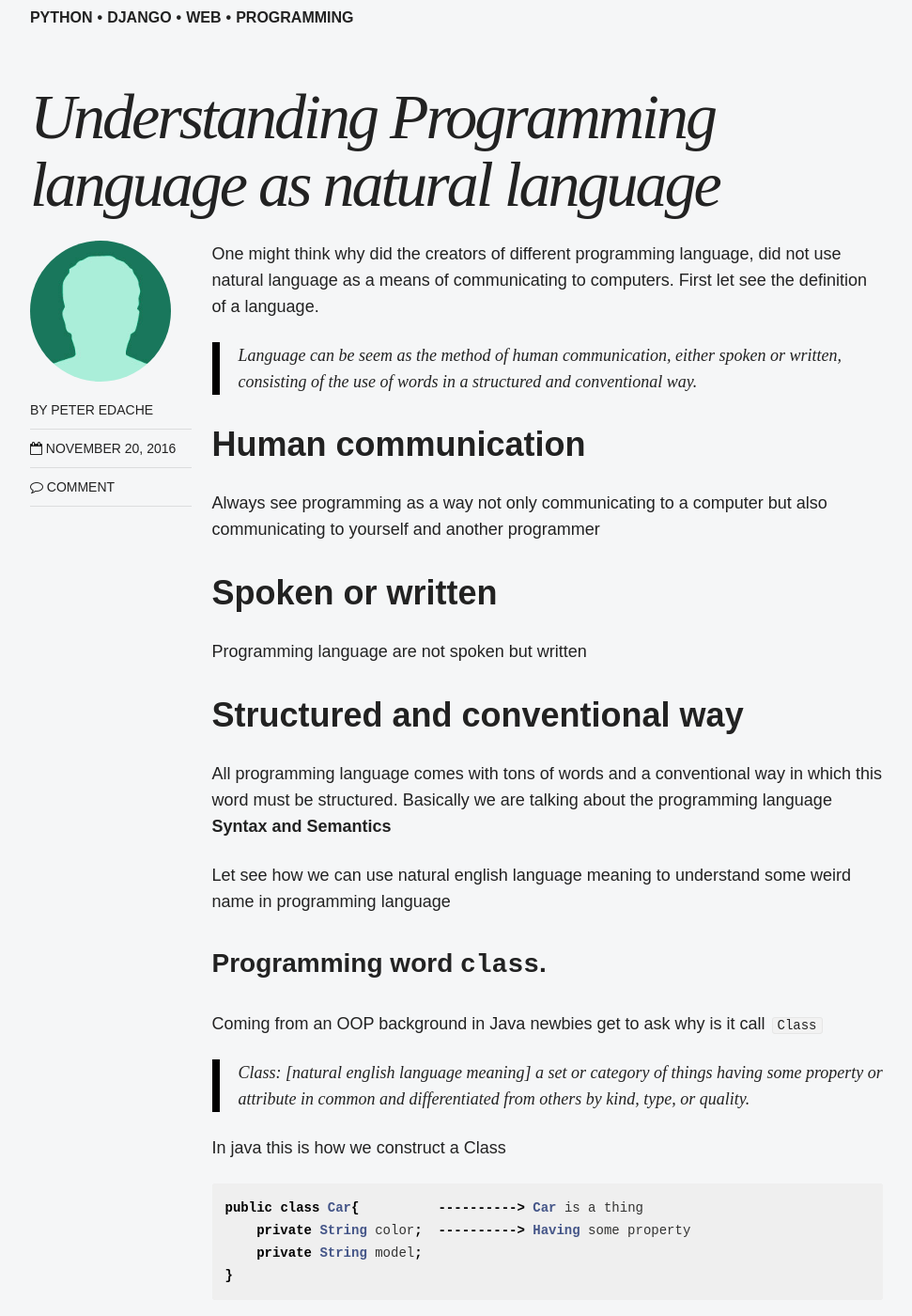
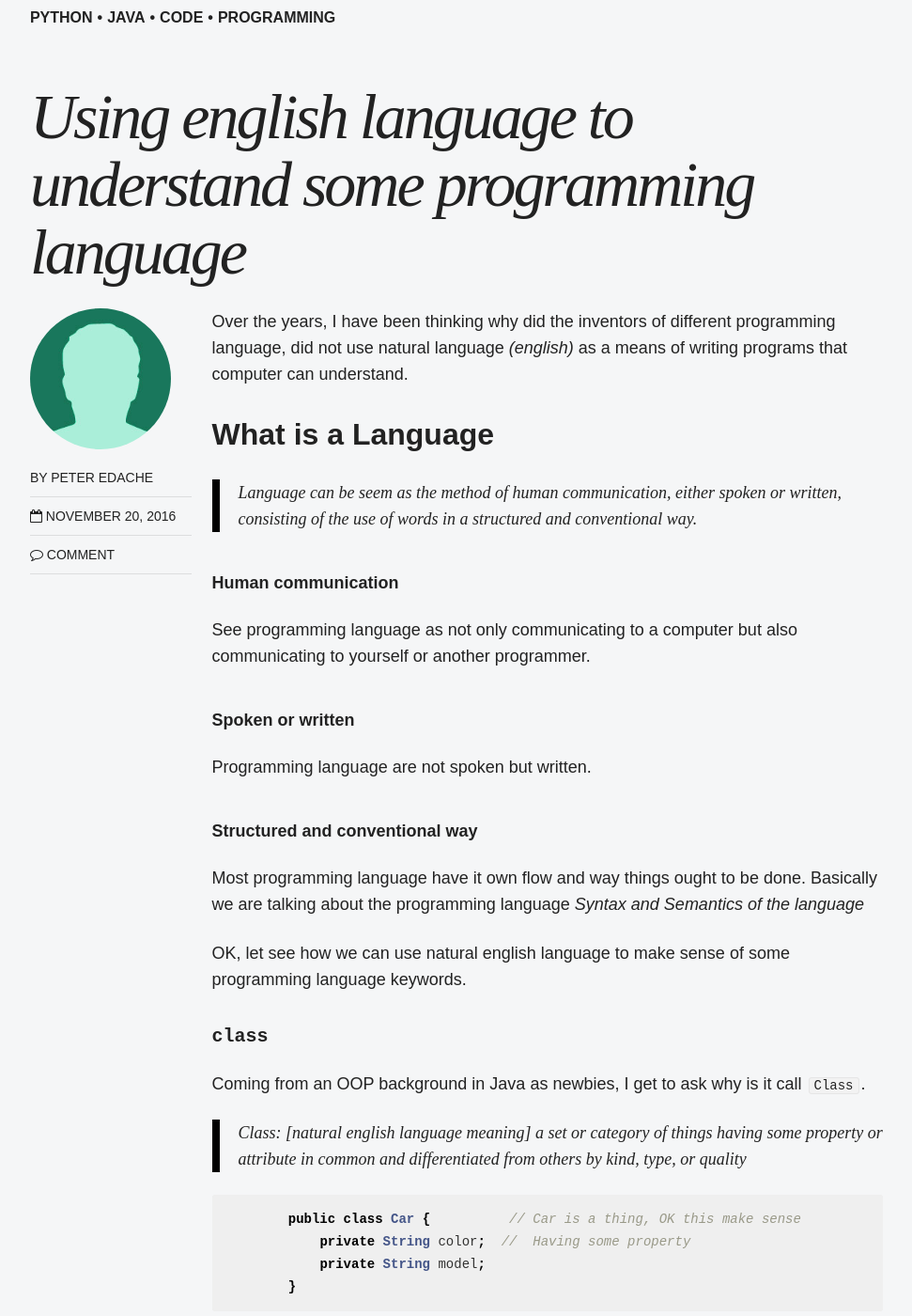
Before and after one commit to freewayz/freewayz.github.io, a Jekyll site: the page built from _posts/blog/2016-11-20-understanding-programing-lang.md, in a window 1280 px wide and 1400 px high, scrolled down 244 px. Shown: the whole window at 94% size, without its empty margins (154-1125 px from the left). Built offline with Jekyll 4.4.1, drawn with Linux system fonts in a browser that asks for light colours; nearby versions of some CDN libraries; comment, search, counter and statistics services are not loaded; some of the changed text lies outside the part shown.

Commit message:
finished proper grammer error on english programming languaget

````diff
--- a/_posts/blog/2016-11-20-understanding-programing-lang.md
+++ b/_posts/blog/2016-11-20-understanding-programing-lang.md
@@ -1,88 +1,70 @@
 ---
 layout: post
-title: "Understanding Programming language as natural language"
+title: "Using english language to understand some programming language"
 modified:
 categories: blog
 excerpt:
-tags: ["python", "django", "web", "programming"]
+tags: ["python", "java","code", "programming"]
 comments: true
 date: 2016-11-20
 ---
 
 
-One might think why did the creators of different programming language, did not use
-natural language as a means of communicating to computers.
-First let see the definition of a language.
-
-> Language can be seem as the method of human communication, either spoken or written, consisting of the
-use of words in a structured and conventional way.
+Over the years, I have been thinking why did the inventors of different programming language,
+did not use natural language *(english)* as a means of writing programs that computer can understand.
 
 
-# Human communication
-Always see programming as a way not only communicating to a computer
-but also communicating to yourself and another programmer
+## What is a Language
+> Language can be seem as the method of human communication, either spoken or written, consisting of the use of words in a structured and conventional way.
 
 
-# Spoken or written
-Programming language are not spoken but written
+###### Human communication
+See programming language as not only communicating to a computer
+but also communicating to yourself or another programmer.
 
-# Structured and conventional way
-All programming language comes with tons of  words and a conventional way in which  this
-word must be structured. Basically we are talking about the programming language
-**Syntax and  Semantics**
+###### Spoken or written
+Programming language are not spoken but written.
 
+###### Structured and conventional way
+Most programming language have it own flow and way things ought to be done.
+Basically we are talking about the programming language *Syntax and  Semantics of the language*
 
+OK, let see how we can use natural english language to make sense of some programming language keywords.
 
-Let see how we can use natural english language meaning to understand
-some weird name in programming language
-
-### Programming word `class`.
-Coming from an OOP background in Java newbies get to ask why is it call `Class`
-
-
-> *Class*: [natural english language meaning]
-    a set or category of things having some property or attribute in common and
-    differentiated from others by kind, type, or quality.
-
-In java this is how we construct a Class
+##### `class`
+Coming from an OOP background in Java as newbies, I get to ask why is it call `Class`.
+> *Class: [natural english language meaning] a set or category of things having some property or attribute in common and differentiated from others by kind, type, or quality*
 
 ``` java
-public class Car{          ----------> Car is a thing
-    private String color;  ----------> Having some property
-    private String model;
-}
+        public class Car {          // Car is a thing, OK this make sense
+            private String color;  //  Having some property
+            private String model;
+        }
 ```
-### Programming word `public` and `private`
 
-> *Public*: [natural english meaning]
-  an open view of something
-  *Private*  closed to a particular entity, not for every one
-
-In most program we frequently hear the word private and public.
-Simply when we construct this sample
+##### **`public` and `private`**
+>   *Public*: [natural english meaning] an open view of something  <br/> *Private*  closed to a particular entity, not for every one
 
 ```java
+    public class Person {
+        public String name; // OK this is can been see by another program or class
+        private int age; // OK no program or class can touch this.
+         /*
+                we are saying our `name` property can be modified and visible to any one,
+                but the `age` property can't be accessed by anybody but just me alone.
+        */
+    }
+```
 
-public class Person{
-    public String name;
-    private int age;
-}
-```
-we are saying our `name` property can be modified and visible to any one,
-but my `age` property can't be accessed by anybody but just me alone.
-
-
-### Programming word `Array`
+##### **arrays []**
 > *Array* [natural english meaning]
  - a large group of things or people, especially one that is attractive or causes admiration or has been positioned in a particular way
  - is an impressive display or range of a particular type of thing.
 
-If you have done a little bit of programming you would been wondering why is Array
-a big part of most programming language, almost any programming language talks, a lot
-about arrays
-
-With this in mind, let see how we build arrays in any programming language, remember it is a large
-group of things (also know as collections of things).
+Array a big part of most programming language, almost any
+programming language talk a lot about arrays
+*With this in mind, let see how we build arrays in any programming language, remember it is a large
+group of things (also know as collections of things).*
 
 ```javascript
 var laptops  = ["Mac","HP", "Dell"]
@@ -94,25 +76,22 @@ friends  = ["Peter","Mary", "Faiz"]
 website =  ["github.com", "facebook.com", "meduim.com"]
 ```
 
-### Programming word `split`
+##### **split**
 > Split [natural english meaning] dividing a particular object into two or more groups
 
-In python and javascript we see this programming word `split`, normally this word is one of
-method of a `String` object
+In python and javascript we see this programming word `split`, this word is the name  of
+a method of a `string` object.
 
 ```python
 people = "Bob,Alice,James,John,Peter"
-names = people.split(',')
-print name   # result is ['Bob', 'Alice', 'James', 'John', 'Peter']
+names = people.split(',') # OK break this long word into some group of words
+print name   # ['Bob', 'Alice', 'James', 'John', 'Peter']
 ```
 
 ```javascript
 var people = "Bob,Alice,James,John,Peter"
 var names = people.split(',')
-console.log(names)   //result is ['Bob', 'Alice', 'James', 'John', 'Peter']
+console.log(names)   // ['Bob', 'Alice', 'James', 'John', 'Peter']
 ```
 
-> *Conclusion there are thousand of words in any programming language api, we can't dig into all of them, but
-knowing the meaning of this word in a natural english language form, can give you more
-insight on how this word were created by the programming language api authors and how to structured
-them in the programming language conventional way.*
+> *Conclusion there are thousand of words in any programming language api, we can't dig into all of them, but  knowing the meaning of this word in a natural english language form, can give you more insight on what that particular keyword does and how to use it in any program. So next time I see a word `Thread` I check up the natural english meaning before knowing how it works in any programing language*
````
